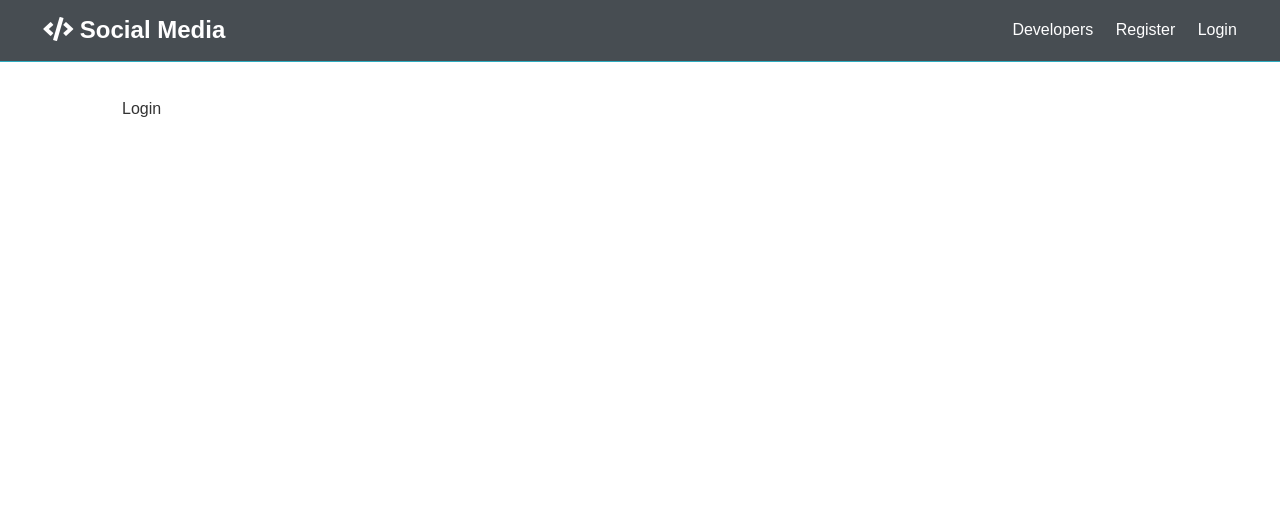
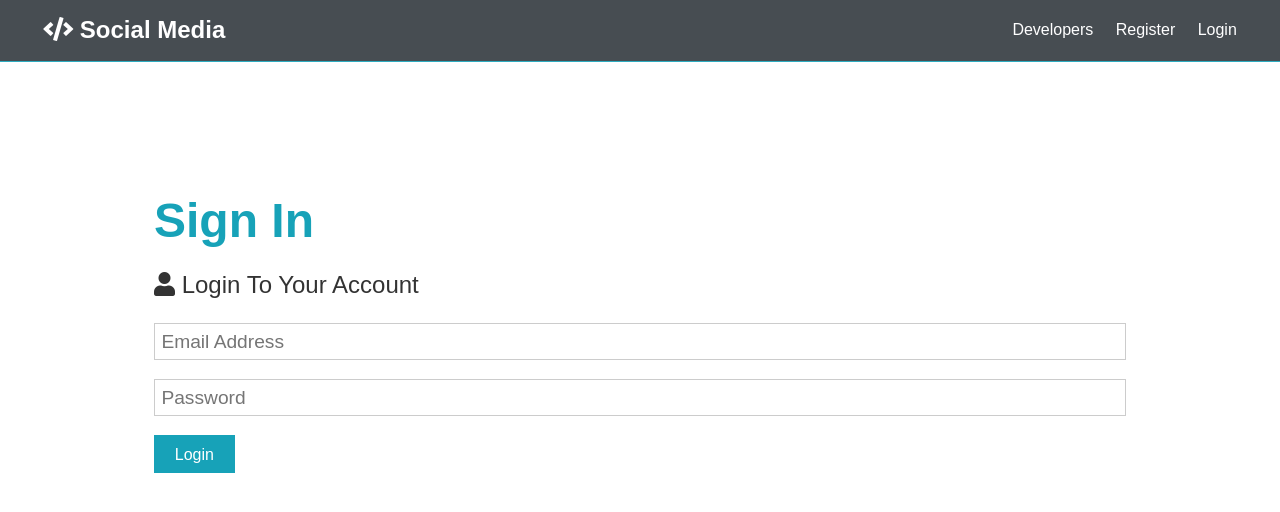
Before and after one commit to ingrey1/mern_social_media, a React (Create React App) app in the folder client/: page /login in a window 1280 px wide. Shown: the top 512 px of the page. Built offline with nearby package versions, Linux system fonts and the light colour scheme; the HTML template or start-up script is replaced by a standard one.

Commit message:
added redux store boilerplate setup

```diff
--- a/client/src/components/auth/Login.js
+++ b/client/src/components/auth/Login.js
@@ -1,13 +1,54 @@
-import React from 'react'
-
+import React, { Fragment, useState } from 'react';
 
 const Login = () => {
-	return (
+  const [formData, setFormData] = useState({
+    email: '',
+    password: ''
+  });
 
-		<div>
-		Login
-		</div>
-		)
-}
+  const { email, password } = formData;
 
-export default Login
+  const onChange = e =>
+    setFormData({ ...formData, [e.target.name]: e.target.value });
+
+  const onSubmit = async e => {
+    e.preventDefault();
+  };
+
+  return (
+    <Fragment>
+      <section className="container">
+        <h1 className="large text-primary">Sign In</h1>
+        <p className="lead">
+          <i className="fas fa-user" /> Login To Your Account
+        </p>
+        <form className="form" onSubmit={e => onSubmit(e)}>
+          <div className="form-group">
+            <input
+              type="email"
+              placeholder="Email Address"
+              name="email"
+              value={email}
+              onChange={e => onChange(e)}
+              required
+            />
+          </div>
+          <div className="form-group">
+            <input
+              type="password"
+              placeholder="Password"
+              name="password"
+              minLength="6"
+              value={password}
+              onChange={e => onChange(e)}
+            />
+          </div>
+
+          <input type="submit" className="btn btn-primary" value="Login" />
+        </form>
+      </section>
+    </Fragment>
+  );
+};
+
+export default Login;
--- a/client/src/components/auth/Register.js
+++ b/client/src/components/auth/Register.js
@@ -1,57 +1,57 @@
-import React, {Fragment, useState} from 'react'
-
-
+import React, { Fragment, useState } from 'react';
 
 const Register = () => {
-
-
   const [formData, setFormData] = useState({
-
     name: '',
     email: '',
     password: '',
     password2: ''
-
-
   });
 
+  const { name, email, password, password2 } = formData;
 
-	const {name, email, password, password2} = formData
-
-	const onChange = e => setFormData({...formData, [e.target.name]: e.target.value})
+  const onChange = e =>
+    setFormData({ ...formData, [e.target.name]: e.target.value });
 
   const onSubmit = async e => {
     e.preventDefault();
     if (password !== password2) {
-			console.log('passwords dont match')
+      console.log('passwords dont match');
     } else {
-
     }
-	}
-
-
-
-
-
-
+  };
 
   return (
-
     <Fragment>
-
       <section className="container">
         <h1 className="large text-primary">Sign Up</h1>
-      <p className="lead"><i className="fas fa-user"></i> Create Your Account</p>
+        <p className="lead">
+          <i className="fas fa-user" /> Create Your Account
+        </p>
         <form className="form" onSubmit={e => onSubmit(e)}>
           <div className="form-group">
-          <input type="text" placeholder="Name" name="name" value={name} onChange={e => onChange(e)} required />
+            <input
+              type="text"
+              placeholder="Name"
+              name="name"
+              value={name}
+              onChange={e => onChange(e)}
+              required
+            />
           </div>
           <div className="form-group">
-          <input type="email" placeholder="Email Address" name="email" value={email} onChange={e => onChange(e)} required />
-          <small className="form-text"
-            >This site uses Gravatar so if you want a profile image, use a
-            Gravatar email</small
-          >
+            <input
+              type="email"
+              placeholder="Email Address"
+              name="email"
+              value={email}
+              onChange={e => onChange(e)}
+              required
+            />
+            <small className="form-text">
+              This site uses Gravatar so if you want a profile image, use a
+              Gravatar email
+            </small>
           </div>
           <div className="form-group">
             <input
@@ -59,7 +59,8 @@ const Register = () => {
               placeholder="Password"
               name="password"
               minLength="6"
-            value={password} onChange={e => onChange(e)}
+              value={password}
+              onChange={e => onChange(e)}
             />
           </div>
           <div className="form-group">
@@ -68,7 +69,8 @@ const Register = () => {
               placeholder="Confirm Password"
               name="password2"
               minLength="6"
-            value={password2} onChange={e => onChange(e)}
+              value={password2}
+              onChange={e => onChange(e)}
             />
           </div>
           <input type="submit" className="btn btn-primary" value="Register" />
@@ -77,9 +79,8 @@ const Register = () => {
           Already have an account? <a href="login.html">Sign In</a>
         </p>
       </section>
+    </Fragment>
+  );
+};
 
-    </Fragment>
-		)
-}
-
-export default Register
+export default Register;
--- a/client/src/components/layout/Navbar.js
+++ b/client/src/components/layout/Navbar.js
@@ -1,24 +1,27 @@
 import React from 'react';
-import {Link} from 'react-router-dom';
-
+import { Link } from 'react-router-dom';
 
 const Navbar = () => {
-	return (
-
-
-	<nav className="navbar bg-dark">
+  return (
+    <nav className="navbar bg-dark">
       <h1>
-        <Link to="/"><i className="fas fa-code"></i> Social Media</Link>
+        <Link to="/">
+          <i className="fas fa-code" /> Social Media
+        </Link>
       </h1>
       <ul>
-        <li><Link to="/profile">Developers</Link></li>
-        <li><Link to="/register">Register</Link></li>
-        <li><Link to="/login">Login</Link></li>
+        <li>
+          <Link to="/profile">Developers</Link>
+        </li>
+        <li>
+          <Link to="/register">Register</Link>
+        </li>
+        <li>
+          <Link to="/login">Login</Link>
+        </li>
       </ul>
     </nav>
+  );
+};
 
-
-		)
-}
-
-export default Navbar
+export default Navbar;
--- /dev/null
+++ b/client/src/reducers/index.js
@@ -0,0 +1,5 @@
+import { combineReducers } from 'redux';
+
+const rootReducer = combineReducers({});
+
+export default rootReducer;
--- /dev/null
+++ b/client/src/store.js
@@ -0,0 +1,16 @@
+import { createStore, applyMiddleware } from 'redux';
+import { composeWithDevTools } from 'redux-devtools-extension';
+import thunk from 'redux-thunk';
+import rootReducer from './reducers/index';
+
+const initialState = {};
+
+const middleware = [thunk];
+
+const store = createStore(
+  rootReducer,
+  initialState,
+  composeWithDevTools(applyMiddleware(...middleware))
+);
+
+export default store;
```
Also changed, not shown: client/src/App.js (+9 -10 lines), client/src/components/layout/Landing.js (+13 -17 lines). Lines whose indentation alone changed are shown as unchanged.
